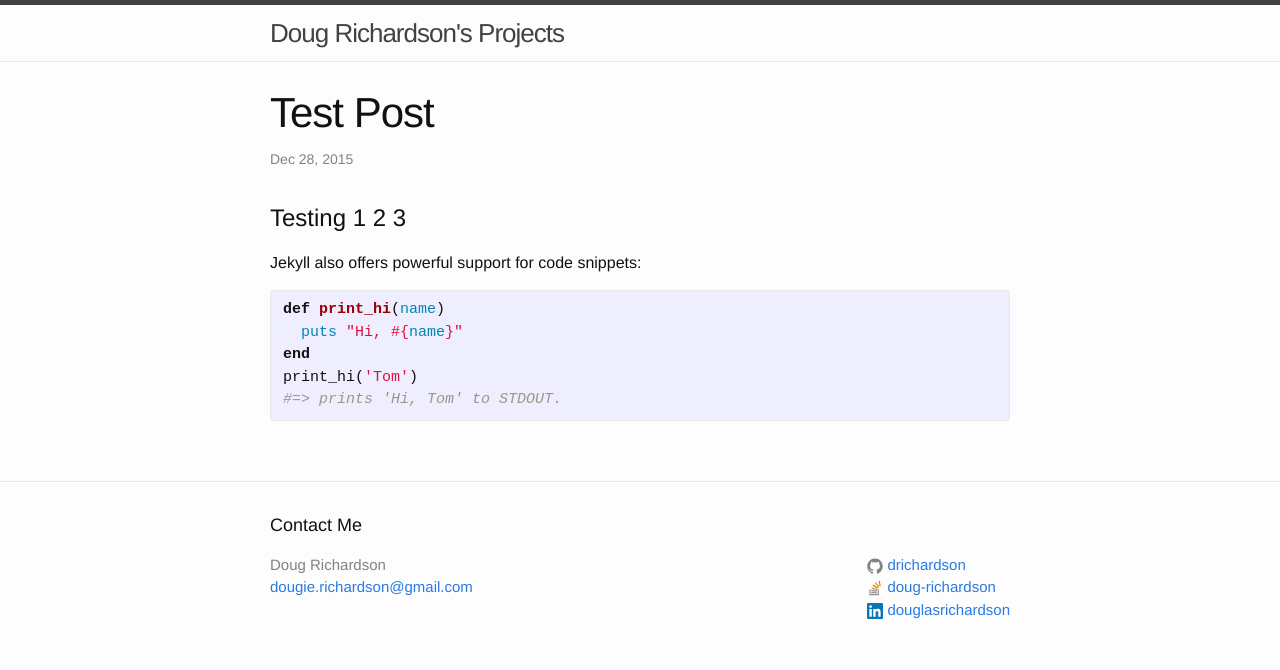
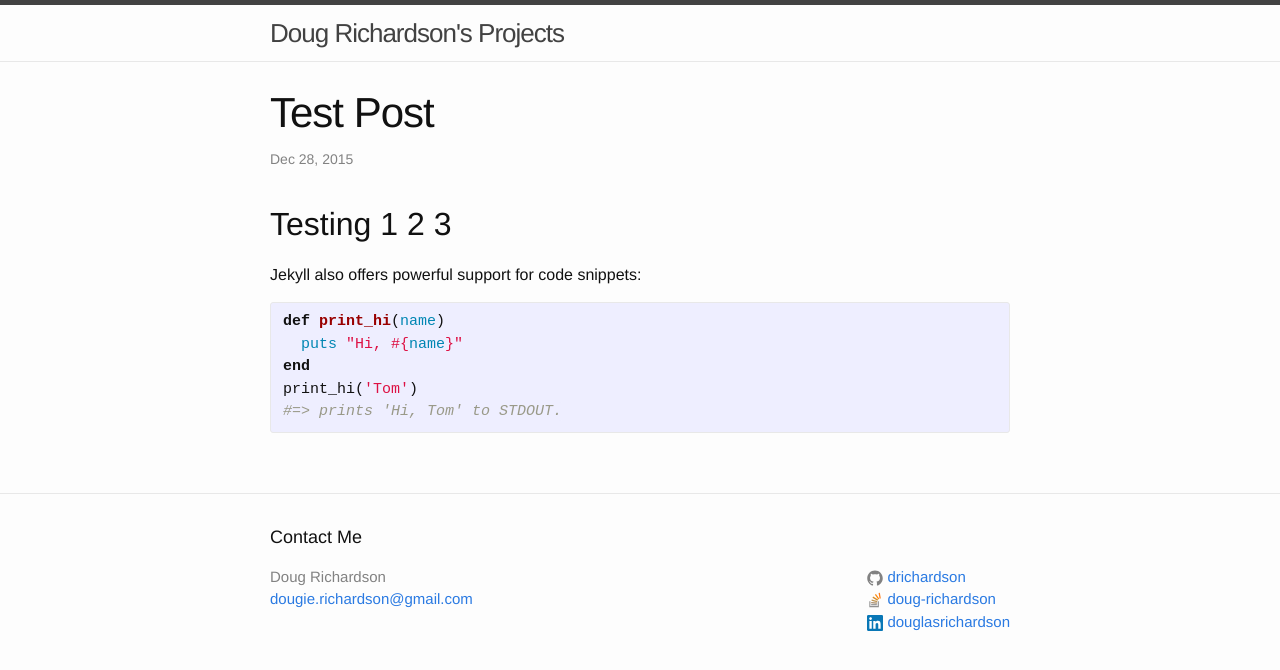
Before and after one commit to drichardson/dougrichardson.us, a Jekyll site: the page built from site/_posts/2015-12-28-test.markdown, in a window 1280 px wide. Shown: the top 670 px of the page. Built offline with Jekyll 4.4.1, drawn with Linux system fonts in a browser that asks for light colours.

Commit message:
adjust header sizes

```diff
--- a/site/_sass/_layout.scss
+++ b/site/_sass/_layout.scss
@@ -191,7 +191,7 @@
 .post-content {
     margin-bottom: $spacing-unit;
 
-    h2 {
+    h1 {
         font-size: 32px;
 
         @include media-query($on-laptop) {
@@ -199,11 +199,19 @@
         }
     }
 
-    h3 {
+    h2 {
         font-size: 26px;
 
         @include media-query($on-laptop) {
             font-size: 22px;
+        }
+    }
+
+    h3 {
+        font-size: 22px;
+
+        @include media-query($on-laptop) {
+            font-size: 20px;
         }
     }
 
```
